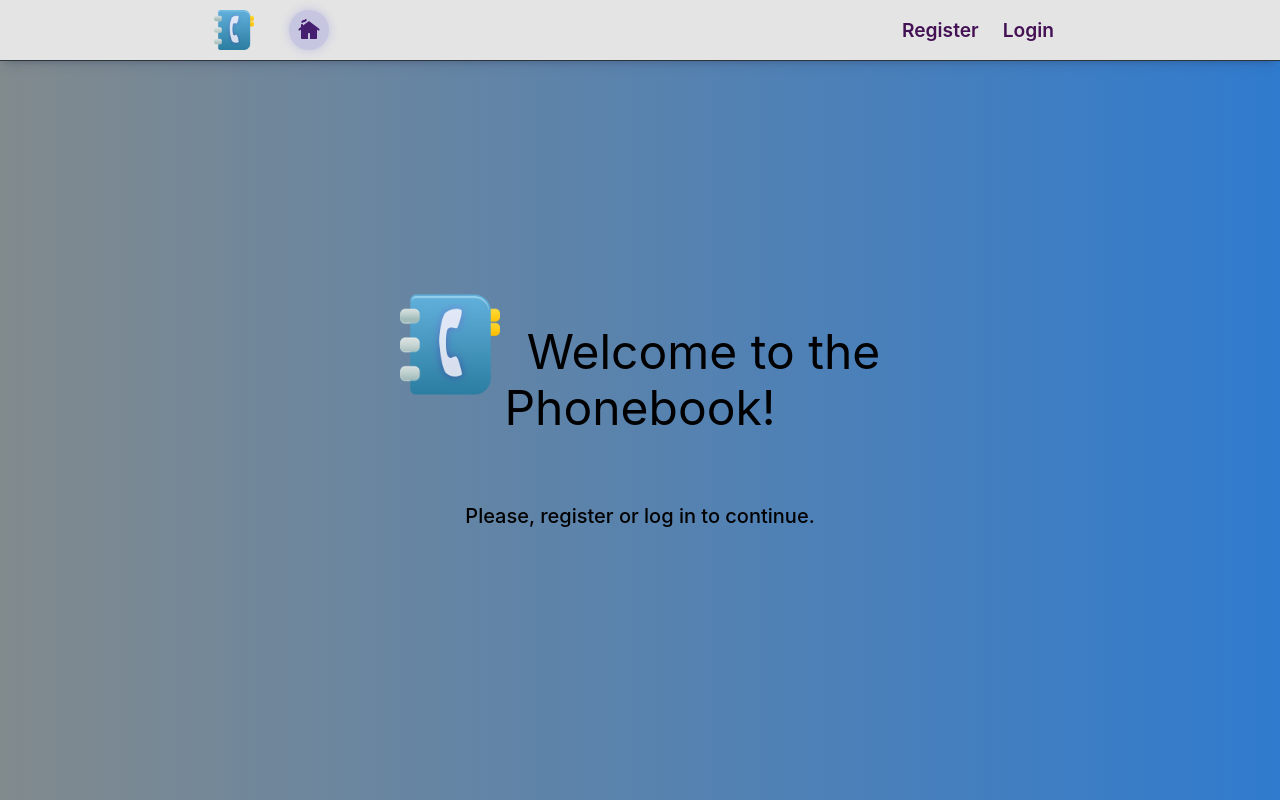
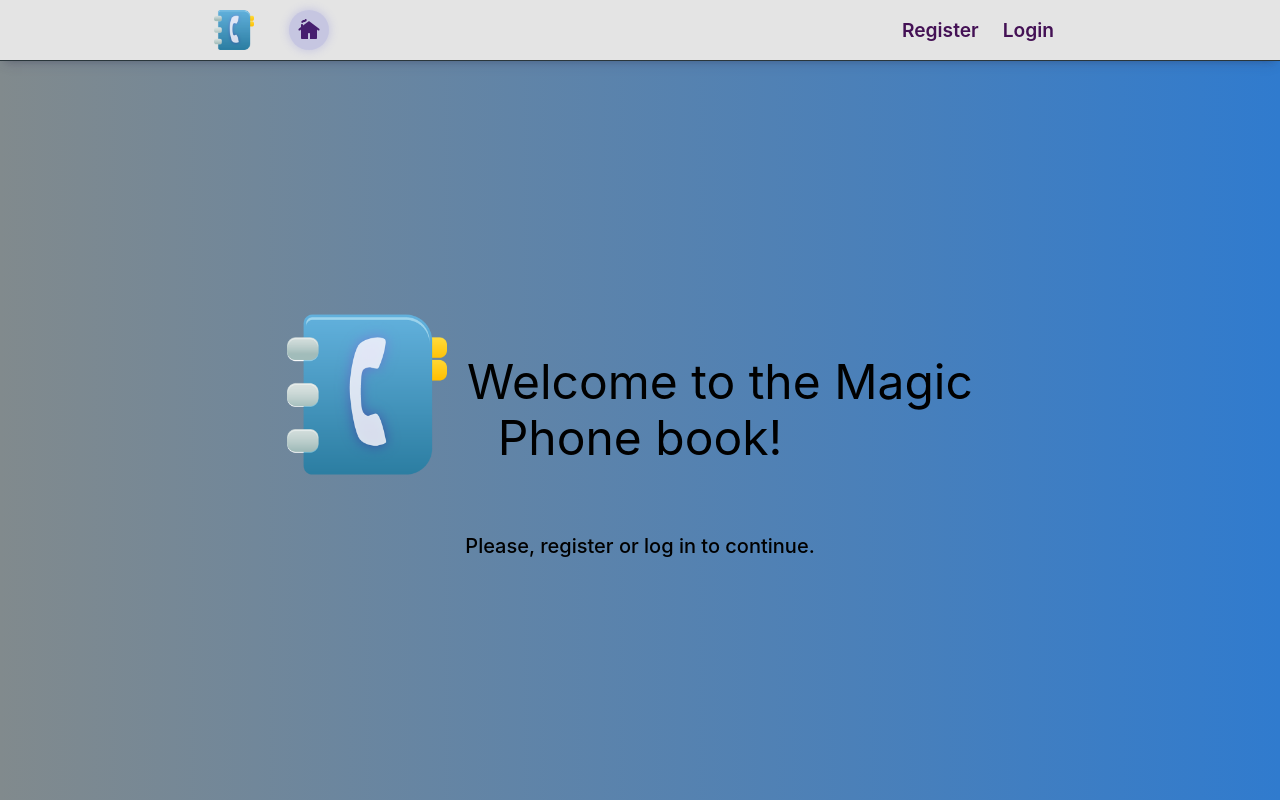
Before and after one commit to yuri69k/goit-react-hw-08-phonebook, a React (Create React App) app: page / in a window 1280 px wide. Built offline with nearby package versions, Linux system fonts and the light colour scheme.

Commit message:
fix home page

```diff
--- a/src/pages/Home.jsx
+++ b/src/pages/Home.jsx
@@ -13,13 +13,15 @@ const styles = {
   },
   span: {
     position: 'relative',
-    top: 26,
+    top: 76,
+    right:20,
   },
   icon: {
-  width: 100,
-    height: 100,
+
+    height: 160,
   },
   title: {
+
     fontWeight: 800,
     fontSize: 48,
     textAlign: 'center',
@@ -32,7 +34,7 @@ const Home = () => (
       <span style={styles.span}>
         <img src={bookIcon} alt="phonebook icon" style={styles.icon} />
       </span>
-      &nbsp; Welcome to the Phonebook!
+     Welcome to the Magic Phone book!
     </Typography>
     <Typography variant="h6" align="center">
       Please, register or log in to continue.
```
